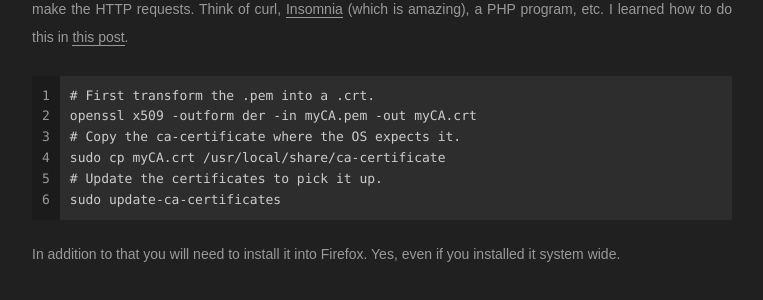
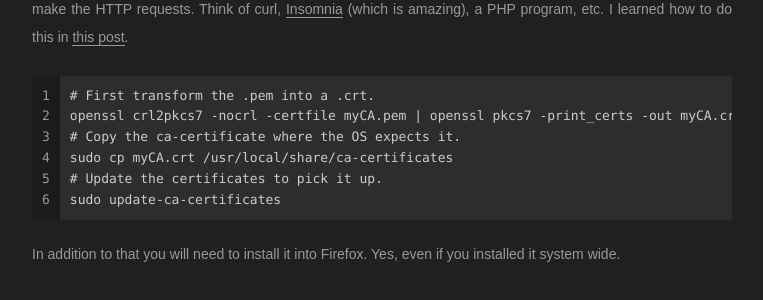
Before and after one commit to e0ipso/e0ipso.github.io, a Jekyll site: the page built from _posts/2020-11-24-custom-certificate-generation.md, in a window 1280 px wide. Shown: the part 2130-2430 px from the top of the page, without its empty margins (258-1021 px from the left). Built offline with Jekyll 4.4.1, drawn with Linux system fonts in a browser that asks for light colours; comment, search, counter and statistics services are not loaded.

Commit message:
fix: update instructions

````diff
--- a/_posts/2020-11-24-custom-certificate-generation.md
+++ b/_posts/2020-11-24-custom-certificate-generation.md
@@ -59,9 +59,9 @@ amazing), a PHP program, etc. I learned how to do this in
 
 ```
 # First transform the .pem into a .crt.
-openssl x509 -outform der -in myCA.pem -out myCA.crt
+openssl crl2pkcs7 -nocrl -certfile myCA.pem | openssl pkcs7 -print_certs -out myCA.crt
 # Copy the ca-certificate where the OS expects it.
-sudo cp myCA.crt /usr/local/share/ca-certificate
+sudo cp myCA.crt /usr/local/share/ca-certificates
 # Update the certificates to pick it up.
 sudo update-ca-certificates
 ```
````
